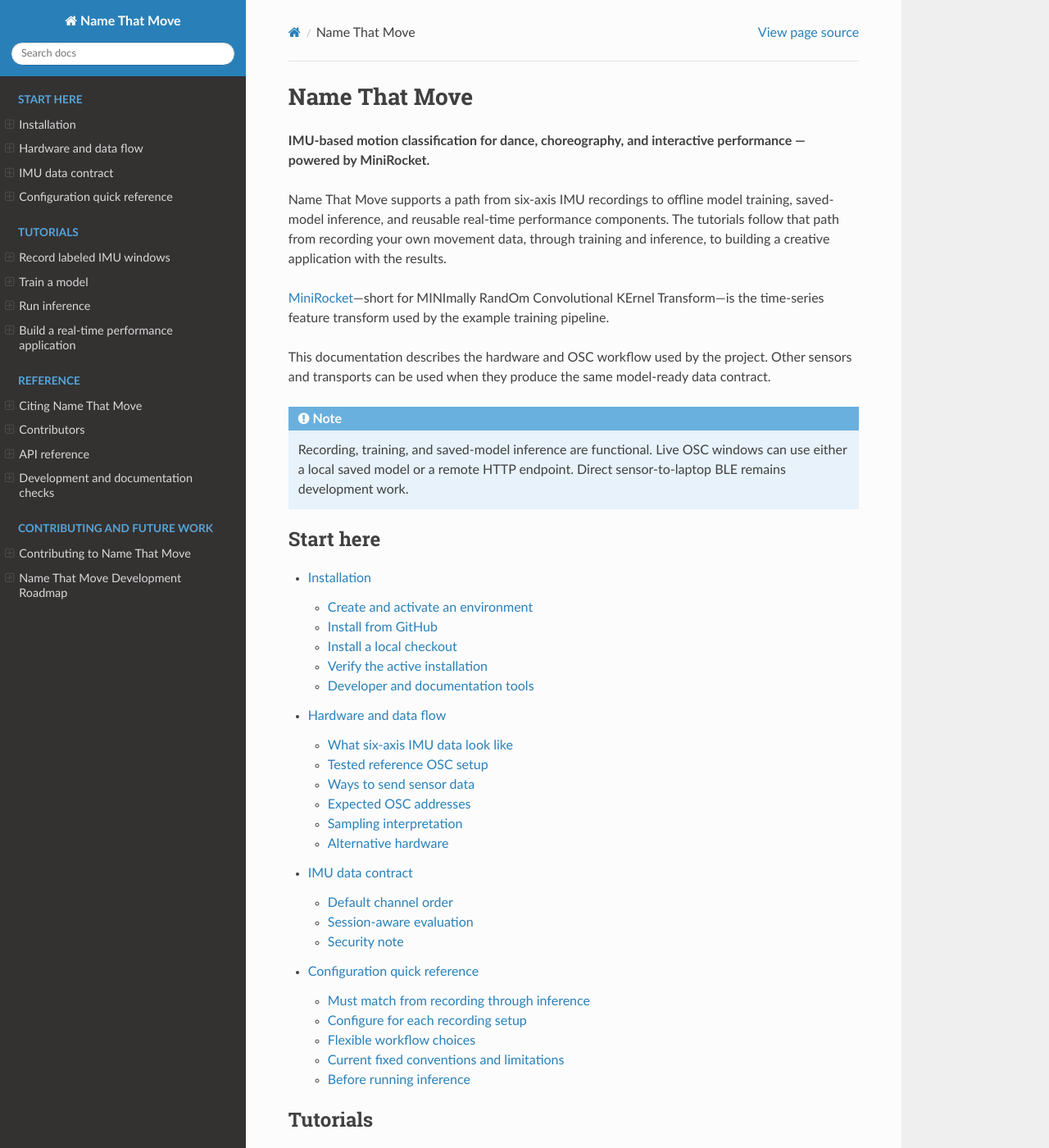
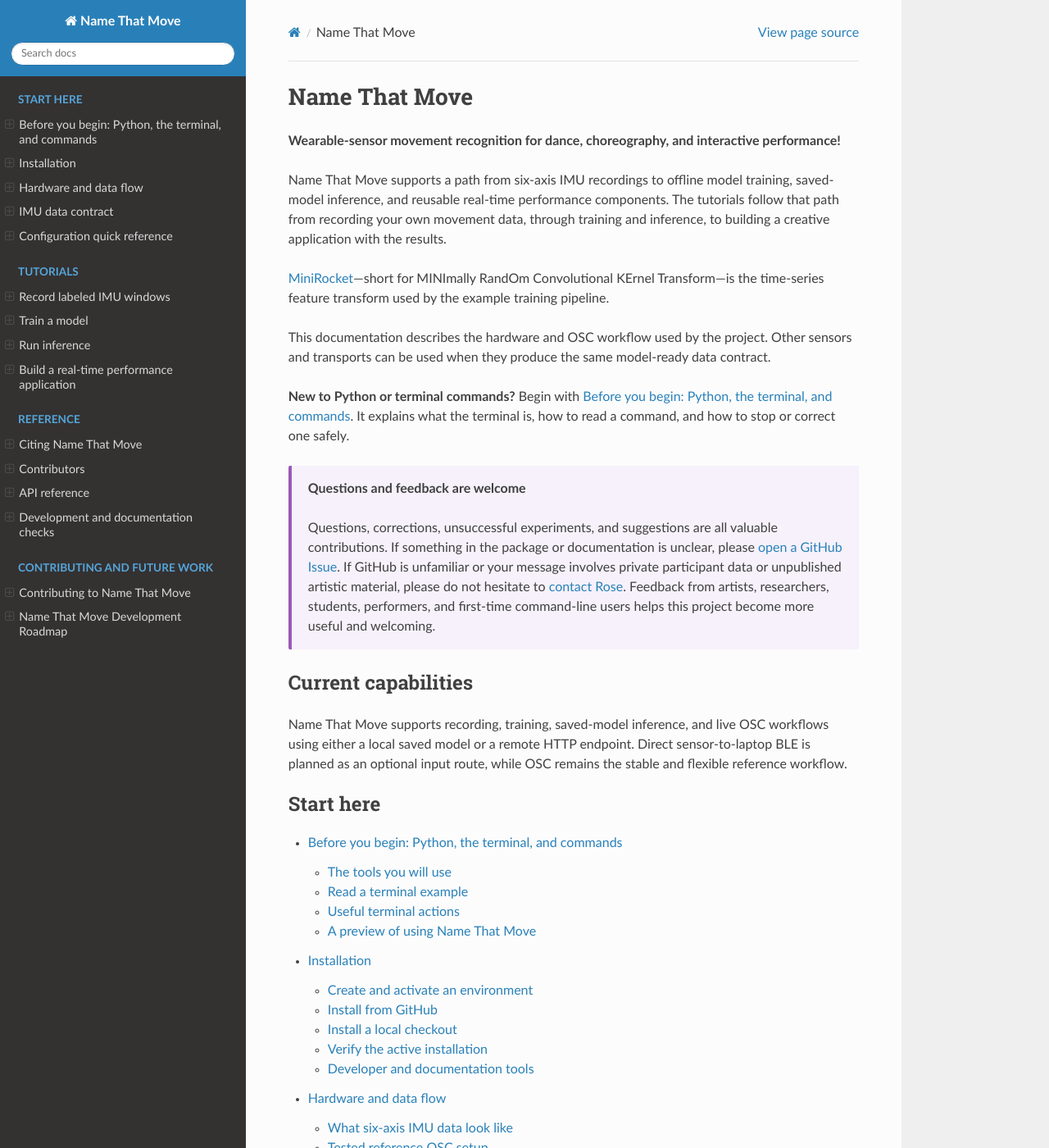
Before and after one commit to RoseZiyuXu/name-that-move, a Sphinx documentation site: the page built from docs/index.rst, in a window 1280 px wide and 1400 px high. Shown: the whole window at 82% size. Built offline with Sphinx 7.4.7 and the Read the Docs theme 3.1.0, drawn with Linux system fonts in a browser that asks for light colours.

Commit message:
Add beginner-friendly terminal guidance
- add a beginner-friendly introduction to Python, the terminal, and Name That Move commands

- explain terminal prompts, multiline commands, and useful keyboard actions

- make questions and feedback more visible in the documentation and README

```diff
--- a/docs/_static/custom.css
+++ b/docs/_static/custom.css
@@ -4,6 +4,18 @@
   font-style: normal;
   line-height: 1.5;
   margin: -0.35em 1.5em 1.5em;
+}
+
+.feedback-invitation {
+  background: #f6f1fa;
+  border-left: 4px solid #9b59b6;
+  border-radius: 2px;
+  margin: 1.5rem 0;
+  padding: 1rem 1.25rem;
+}
+
+.feedback-invitation p:last-child {
+  margin-bottom: 0;
 }
 
 .image-provenance p {
--- /dev/null
+++ b/docs/before_you_begin.rst
@@ -0,0 +1,112 @@
+Before you begin: Python, the terminal, and commands
+====================================================
+
+You do not need previous programming experience to follow the main Name That
+Move tutorials. Most of the workflow uses ready-made commands: you enter a
+command, press Enter, and read the response printed underneath it. Some later
+sections also show Python code for people who want to build custom workflows.
+
+The tools you will use
+----------------------
+
+**Python** is the programming language in which Name That Move is written.
+Installing Python gives your computer the environment it needs to run the
+package. You do not need to write a Python program before using the tutorial
+commands. In simple terms, Python is the language used to build Name That Move
+behind the scenes.
+
+**The terminal** is a text-based application for communicating with your
+computer. On macOS, open the application named **Terminal**. On Windows, open
+**Windows Terminal** or **PowerShell**; the older **Command Prompt** can also
+run many of the commands. Instead of clicking buttons, you type or paste a
+short instruction and press Enter. For Name That Move, the terminal is the
+window where you enter instructions and receive feedback from the tool.
+
+**Name That Move commands** are short text instructions that you type or paste
+into the terminal. Commands such as ``name-that-move-record``,
+``name-that-move-train``, and ``name-that-move-live`` ask the Python code
+behind Name That Move to perform particular functions. Words beginning with
+``--`` are options that let you change what a command does.
+
+Read a terminal example
+-----------------------
+
+A terminal usually displays a short prompt to show that it is ready and to
+remind you which environment and folder you are working in. Prompts look
+different on different computers. For example:
+
+.. code-block:: text
+
+   (your-environment) your-name@computer project-folder %
+
+The terminal supplies this prompt; you do not need to change it. What you enter
+after the prompt is a command. The examples in this documentation show only
+the commands, so you can copy or paste them after the prompt and press Enter:
+
+.. code-block:: console
+
+   name-that-move-record --label my_move --session my_move_session_01
+
+For easier reading, later examples place each ``--option`` on its own line:
+
+.. code-block:: console
+
+   name-that-move-record \
+       --label my_move \
+       --session my_move_session_01
+
+The two versions do the same thing. On macOS and Linux, each ``\`` means that
+the command continues on the next line. In Windows PowerShell, use the one-line
+version without backslashes.
+
+The program prints its status below the command. When the prompt returns, the
+terminal is ready for the next command.
+
+Useful terminal actions
+-----------------------
+
+* **Run a command:** press Enter.
+* **Clear a command before running it:** press Control-C. On macOS and Linux,
+  Control-U also clears the current line in many terminals.
+* **Stop a running command:** press Control-C. The Name That Move recorder uses
+  this as its normal stop signal and saves completed windows before exiting.
+* **Repeat or edit a recent command:** press the Up Arrow key.
+* **Paste:** use Command-V on macOS or Control-V in Windows Terminal and
+  PowerShell.
+
+Control-C does not close the terminal or damage the package. It either clears
+the command you have not run yet or asks the current program to stop.
+
+A preview of using Name That Move
+---------------------------------
+
+Here is a condensed preview of how you will use Name That Move. Each step and
+unfamiliar term is explained in more detail as you move through the
+documentation, so you do not need to understand everything yet:
+
+1. create a dedicated Python environment;
+2. install Name That Move into that environment;
+3. run commands to record, train, and make predictions; and
+4. read the terminal messages to find saved data, models, and results.
+
+The environment keeps this project's Python tools separate from other
+projects on your computer. When the tutorials say to *activate the
+environment*, that means selecting this prepared workspace before running a
+Name That Move command.
+
+It is normal for unfamiliar terminal output to look dense at first. You do
+not need to understand every printed line. The tutorials identify the messages
+that matter for each step, and you are welcome to ask when an instruction or
+message is unclear.
+
+When you are ready, continue to :doc:`installation`.
+
+.. container:: feedback-invitation
+
+   **Questions and feedback are welcome**
+
+   If a command or explanation is unclear, please `open a GitHub Issue
+   <https://github.com/RoseZiyuXu/name-that-move/issues>`_. If GitHub is
+   unfamiliar or your message involves private participant data or unpublished
+   artistic material, please do not hesitate to `contact Rose
+   <https://github.com/RoseZiyuXu>`_.
--- a/docs/index.rst
+++ b/docs/index.rst
@@ -1,8 +1,8 @@
 Name That Move
 ==============
 
-**IMU-based motion classification for dance, choreography, and interactive
-performance — powered by MiniRocket.**
+**Wearable-sensor movement recognition for dance, choreography, and
+interactive performance!**
 
 Name That Move supports a path from six-axis IMU recordings to offline model
 training, saved-model inference, and reusable real-time performance components.
@@ -17,16 +17,37 @@
 project. Other sensors and transports can be used when they produce the same
 model-ready data contract.
 
-.. note::
+**New to Python or terminal commands?** Begin with :doc:`before_you_begin`. It
+explains what the terminal is, how to read a command, and how to stop or
+correct one safely.
 
-   Recording, training, and saved-model inference are functional. Live OSC
-   windows can use either a local saved model or a remote HTTP endpoint. Direct
-   sensor-to-laptop BLE remains development work.
+.. container:: feedback-invitation
+
+   **Questions and feedback are welcome**
+
+   Questions, corrections, unsuccessful experiments, and suggestions are all
+   valuable contributions. If something in the package or documentation is
+   unclear, please `open a GitHub Issue
+   <https://github.com/RoseZiyuXu/name-that-move/issues>`_. If GitHub is
+   unfamiliar or your message involves private participant data or unpublished
+   artistic material, please do not hesitate to `contact Rose
+   <https://github.com/RoseZiyuXu>`_. Feedback from artists, researchers,
+   students, performers, and first-time command-line users helps this project
+   become more useful and welcoming.
+
+Current capabilities
+--------------------
+
+Name That Move supports recording, training, saved-model inference, and live
+OSC workflows using either a local saved model or a remote HTTP endpoint.
+Direct sensor-to-laptop BLE is planned as an optional input route, while OSC
+remains the stable and flexible reference workflow.
 
 .. toctree::
    :maxdepth: 2
    :caption: Start here
 
+   before_you_begin
    installation
    hardware_setup
    data_contract
```
Also changed, not shown: README.md (+9 -2 lines).
